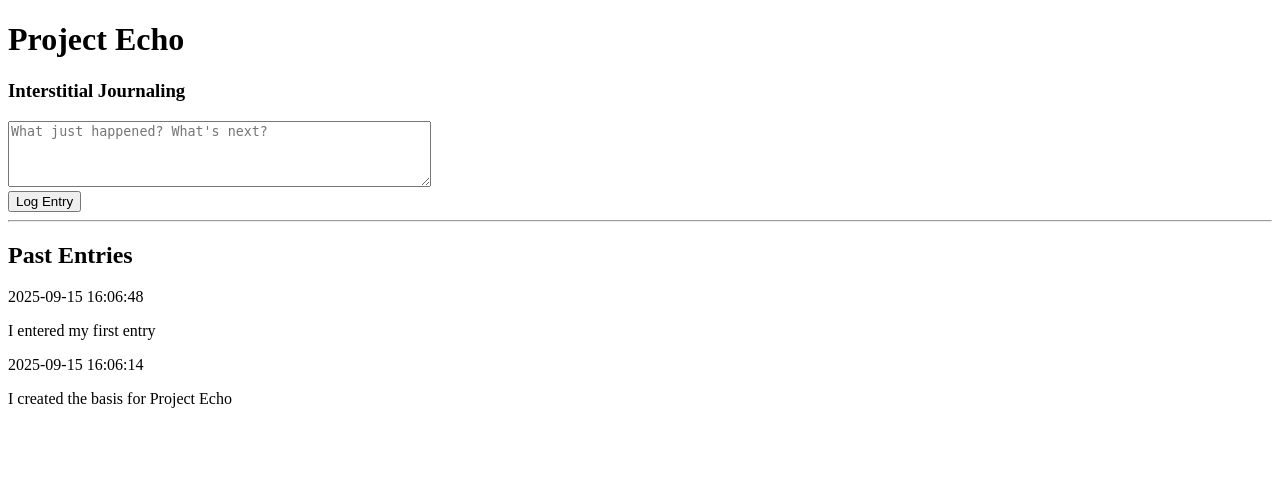
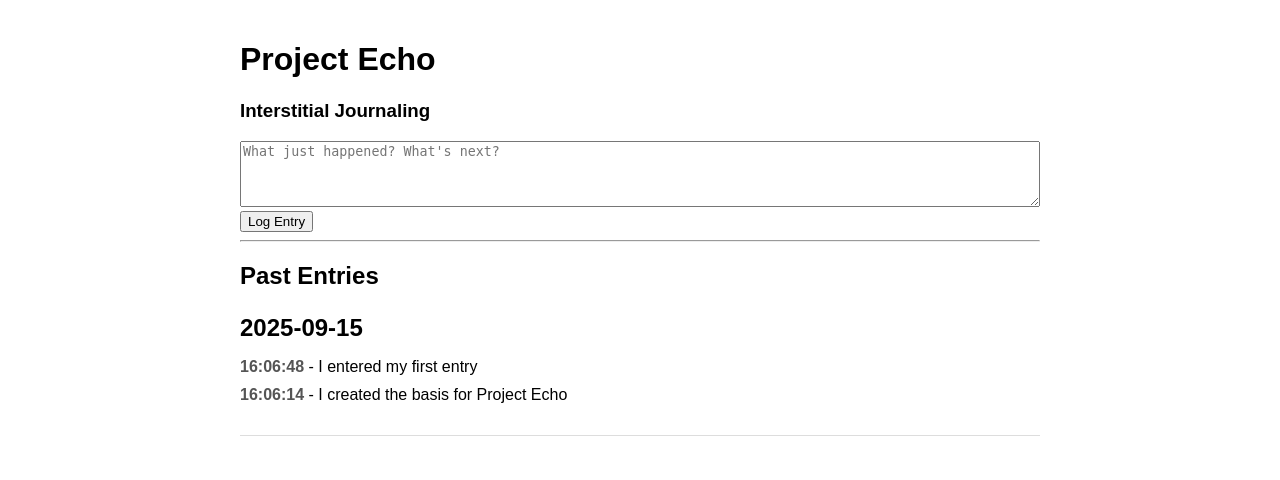
Before and after one commit to krgirard33/ProjectEcho, a Flask app: page / in a window 1280 px wide. Shown: the top 480 px of the page. Run offline with Flask 2, Linux system fonts and the light colour scheme; data comes from the database, SQL or seed files in the repository; both versions use the stored data as it was before the commit.

Commit message:
Ordering data in the format of Date > time... need to change it to be time ascending

```diff
--- a/app.py
+++ b/app.py
@@ -1,6 +1,7 @@
 from flask import Flask, render_template, request, redirect, url_for
 import sqlite3
 import datetime
+from collections import defaultdict
 
 app = Flask(__name__)
 DB_NAME = 'journal.db'
@@ -37,7 +38,14 @@ def index():
 
     entries = conn.execute('SELECT * FROM entries ORDER BY timestamp DESC').fetchall()
     conn.close()
-    return render_template('index.html', entries=entries)
+
+    # Create a dictionary to group entries by date
+    entries_by_date = defaultdict(list)
+    for entry in entries:
+        date_part = entry['timestamp'].split(' ')[0] # Extract YYYY-MM-DD
+        entries_by_date[date_part].append(entry)
+
+    return render_template('index.html', entries_by_date=entries_by_date)
 
 if __name__ == '__main__':
     app.run(debug=True)
--- a/static/style.css
+++ b/static/style.css
@@ -1,3 +1,37 @@
-body
-{
+body {
+    font-family: sans-serif;
+    max-width: 800px;
+    margin: auto;
+    padding: 20px;
 }
+
+.journal-entry-form {
+    margin-bottom: 20px;
+}
+
+textarea {
+    width: 100%;
+    box-sizing: border-box;
+}
+
+.date-section {
+    border-bottom: 1px solid #ddd;
+    padding-bottom: 15px;
+    margin-bottom: 25px;
+}
+
+.date-header {
+    font-size: 1.5em;
+    font-weight: bold;
+    margin-bottom: 10px;
+    fill: #FFFFED;
+}
+
+.entry {
+    margin-bottom: 10px;
+}
+
+.timestamp {
+    font-weight: bold;
+    color: #555;
+}
--- a/templates/index.html
+++ b/templates/index.html
@@ -3,7 +3,7 @@
 <head>
     <meta charset="UTF-8">
     <meta name="viewport" content="width=device-width, initial-scale=1.0">
-    <title>Interstitial Journal</title>
+    <title>Project Echo - Interstitial Journaling</title>
     <link rel="stylesheet" href="{{ url_for('static', filename='style.css') }}">
 </head>
 <body>
@@ -19,10 +19,16 @@
 
     <h2>Past Entries</h2>
     <div class="entries-list">
-        {% for entry in entries %}
-        <div class="entry">
-            <p class="timestamp">{{ entry.timestamp }}</p>
-            <p>{{ entry.content }}</p>
+        {% for date, entries in entries_by_date.items() %}
+        <div class="date-section">
+            <h3 class="date-header">{{ date }}</h3>
+            <ul style="list-style-type: none; padding: 0;">
+                {% for entry in entries %}
+                <li class="entry">
+                    <span class="timestamp">{{ entry.timestamp.split(' ')[1] }}</span> - {{ entry.content }}
+                </li>
+                {% endfor %}
+            </ul>
         </div>
         {% endfor %}
     </div>
```
Also changed, not shown: journal.db (deleted), 1 other file.
